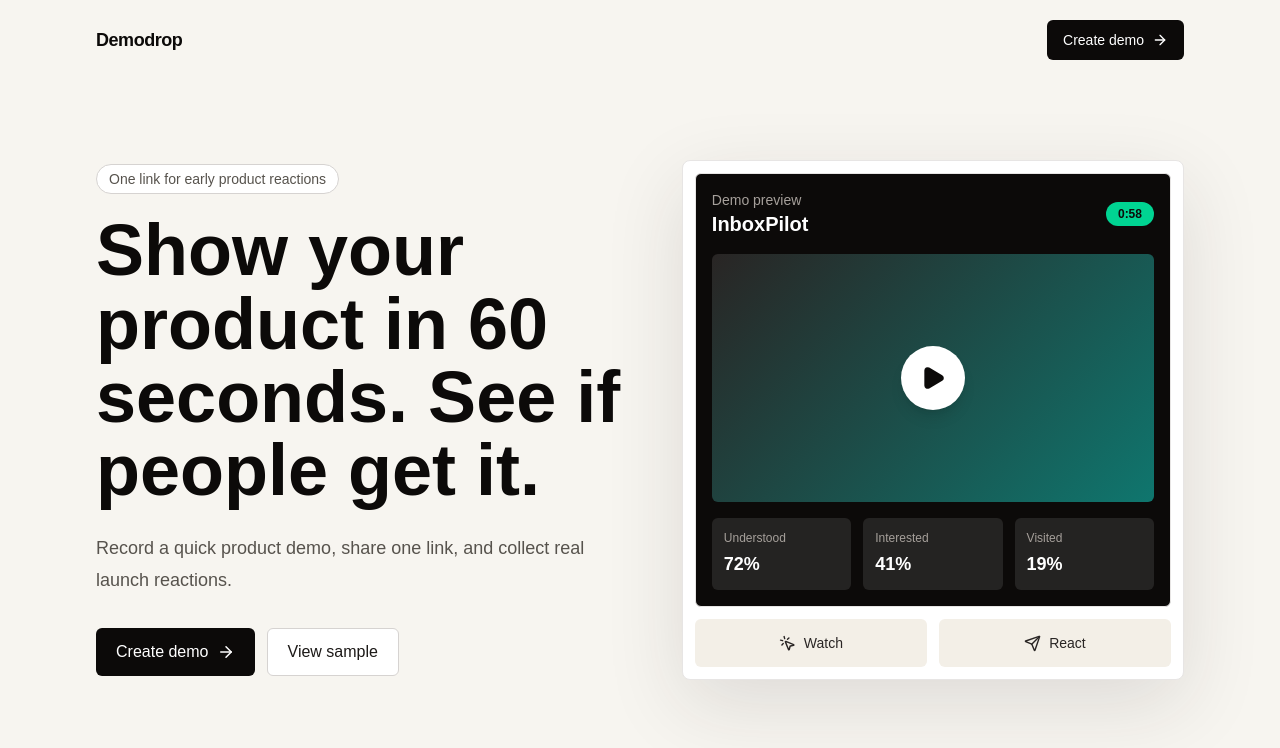
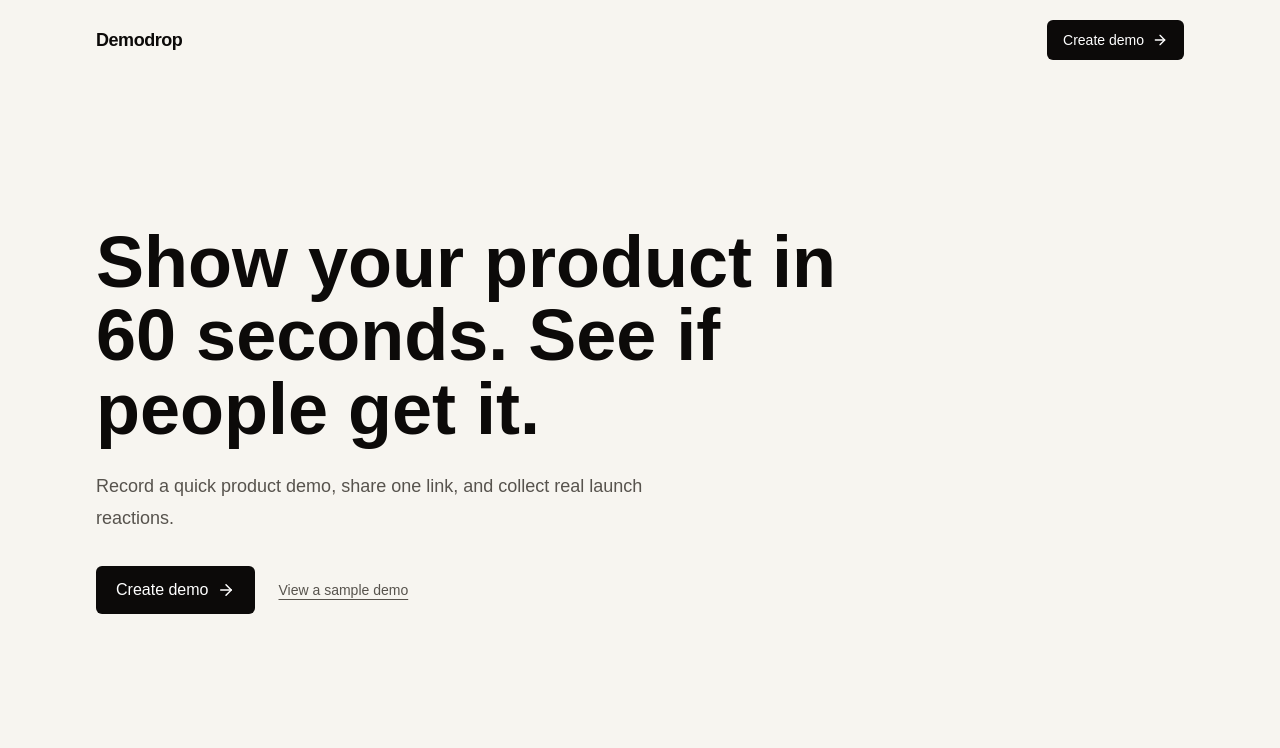
Before and after one commit to sgu-minseong/Demodrop, a Next.js app: page / in a window 1280 px wide. Shown: the top 748 px of the page. Built offline with nearby package versions, Linux system fonts and the light colour scheme.

Commit message:
feat: apply design system

```diff
--- a/app/d/[slug]/feedback-form.tsx
+++ b/app/d/[slug]/feedback-form.tsx
@@ -1,7 +1,7 @@
 "use client";
 
-import { useMemo, useState } from "react";
-import { CheckCircle2, Send } from "lucide-react";
+import { useMemo, useRef, useState } from "react";
+import { CheckCircle2, LoaderCircle, Send } from "lucide-react";
 
 type FeedbackFormProps = {
   slug: string;
@@ -28,6 +28,7 @@ const objectionOptions = [
 
 export function FeedbackForm({ slug }: FeedbackFormProps) {
   const storageKey = useMemo(() => `demodrop.feedback.${slug}`, [slug]);
+  const submitInFlightRef = useRef(false);
   const [clarity, setClarity] = useState("");
   const [tryIntent, setTryIntent] = useState("");
   const [confusingArea, setConfusingArea] = useState("");
@@ -44,6 +45,10 @@ export function FeedbackForm({ slug }: FeedbackFormProps) {
   const [error, setError] = useState("");
 
   async function submitFeedback() {
+    if (submitInFlightRef.current || status !== "idle") {
+      return;
+    }
+
     setError("");
 
     if (!clarity || !tryIntent || !confusingArea || !objection) {
@@ -51,10 +56,7 @@ export function FeedbackForm({ slug }: FeedbackFormProps) {
       return;
     }
 
-    if (status === "submitted") {
-      return;
-    }
-
+    submitInFlightRef.current = true;
     setStatus("submitting");
 
     try {
@@ -88,6 +90,8 @@ export function FeedbackForm({ slug }: FeedbackFormProps) {
           ? caughtError.message
           : "Could not submit feedback.",
       );
+    } finally {
+      submitInFlightRef.current = false;
     }
   }
 
@@ -165,8 +169,12 @@ export function FeedbackForm({ slug }: FeedbackFormProps) {
           disabled={status === "submitting"}
           className="inline-flex h-11 w-full items-center justify-center gap-2 rounded-md bg-stone-950 px-4 text-sm font-medium text-white hover:bg-stone-800 disabled:cursor-not-allowed disabled:bg-stone-400"
         >
-          <Send size={16} />
-          {status === "submitting" ? "Submitting..." : "Send feedback"}
+          {status === "submitting" ? (
+            <LoaderCircle size={16} className="spin-loading" />
+          ) : (
+            <Send size={16} />
+          )}
+          {status === "submitting" ? "Sending..." : "Send feedback"}
         </button>
       </div>
     </div>
--- a/app/globals.css
+++ b/app/globals.css
@@ -24,3 +24,46 @@ body {
   color: var(--foreground);
   font-family: Arial, Helvetica, sans-serif;
 }
+
+button,
+a[href] {
+  -webkit-tap-highlight-color: transparent;
+  transition-property: transform, background-color, border-color, color, box-shadow;
+  transition-duration: 150ms;
+  transition-timing-function: ease;
+}
+
+button:not(:disabled):active,
+a[href]:active {
+  transform: scale(0.98);
+}
+
+button:disabled {
+  transform: none;
+}
+
+.spin-loading {
+  animation: spin-loading 0.8s linear infinite;
+}
+
+@keyframes spin-loading {
+  to {
+    transform: rotate(360deg);
+  }
+}
+
+@media (prefers-reduced-motion: reduce) {
+  button,
+  a[href] {
+    transition-duration: 0ms;
+  }
+
+  button:not(:disabled):active,
+  a[href]:active {
+    transform: none;
+  }
+
+  .spin-loading {
+    animation: none;
+  }
+}
--- a/app/new/page.tsx
+++ b/app/new/page.tsx
@@ -10,6 +10,7 @@ import {
   Clipboard,
   Copy,
   FileVideo,
+  LoaderCircle,
   Mic,
   MonitorUp,
   RotateCcw,
@@ -111,6 +112,7 @@ export default function NewDemoPage() {
   const autoStopTimerRef = useRef<ReturnType<typeof setTimeout> | null>(null);
   const previewUrlRef = useRef<string | null>(null);
   const fileInputRef = useRef<HTMLInputElement | null>(null);
+  const uploadInFlightRef = useRef(false);
   const recordingSessionRef = useRef(0);
   const finalizingRecordingRef = useRef(false);
   const countdownRejectRef = useRef<((error: Error) => void) | null>(null);
@@ -144,6 +146,10 @@ export default function NewDemoPage() {
 
   async function handleSubmit(event: FormEvent<HTMLFormElement>) {
     event.preventDefault();
+
+    if (uploadInFlightRef.current) {
+      return;
+    }
 
     const productNameError = getRequiredFieldError(
       productName,
@@ -184,6 +190,7 @@ export default function NewDemoPage() {
       return;
     }
 
+    uploadInFlightRef.current = true;
     setStatus("uploading");
     setError("");
     setCopied("");
@@ -220,6 +227,8 @@ export default function NewDemoPage() {
           ? caughtError.message
           : "Failed to upload your demo.",
       );
+    } finally {
+      uploadInFlightRef.current = false;
     }
   }
 
@@ -639,7 +648,11 @@ export default function NewDemoPage() {
                 disabled={isUploading || isRecordingBusy}
                 className="mt-2 inline-flex h-12 w-full items-center justify-center gap-2 rounded-md bg-stone-950 px-5 text-base font-medium text-white hover:bg-stone-800 disabled:cursor-not-allowed disabled:bg-stone-400 sm:w-auto"
               >
-                <Upload size={18} />
+                {isUploading ? (
+                  <LoaderCircle size={18} className="spin-loading" />
+                ) : (
+                  <Upload size={18} />
+                )}
                 {isUploading ? "Uploading your demo..." : "Create demo"}
               </button>
             </form>
--- a/app/page.tsx
+++ b/app/page.tsx
@@ -1,6 +1,5 @@
 import Link from "next/link";
-import type { ReactNode } from "react";
-import { ArrowRight, MousePointerClick, Play, Send } from "lucide-react";
+import { ArrowRight } from "lucide-react";
 
 export default function Home() {
   return (
@@ -19,11 +18,8 @@ export default function Home() {
           </Link>
         </header>
 
-        <section className="grid flex-1 items-center gap-10 py-12 lg:grid-cols-[1fr_0.92fr] lg:py-16">
-          <div className="max-w-2xl">
-            <p className="mb-5 inline-flex rounded-full border border-stone-300 bg-white px-3 py-1 text-sm text-stone-600">
-              One link for early product reactions
-            </p>
+        <section className="flex flex-1 items-center py-12 lg:py-16">
+          <div className="max-w-3xl">
             <h1 className="text-5xl font-semibold leading-[1.02] tracking-normal text-stone-950 sm:text-6xl lg:text-7xl">
               Show your product in 60 seconds. See if people get it.
             </h1>
@@ -41,38 +37,10 @@ export default function Home() {
               </Link>
               <Link
                 href="/d/sample"
-                className="inline-flex h-12 items-center justify-center rounded-md border border-stone-300 bg-white px-5 text-base font-medium text-stone-900 transition hover:bg-stone-50"
+                className="inline-flex h-12 items-center justify-center rounded-md px-1 text-sm font-medium text-stone-600 underline underline-offset-4 transition hover:text-stone-950 sm:px-3"
               >
-                View sample
+                View a sample demo
               </Link>
-            </div>
-          </div>
-
-          <div className="rounded-lg border border-stone-200 bg-white p-3 shadow-[0_24px_80px_rgba(41,37,36,0.12)]">
-            <div className="rounded-md border border-stone-200 bg-stone-950 p-4 text-white">
-              <div className="mb-4 flex items-center justify-between">
-                <div>
-                  <p className="text-sm text-stone-400">Demo preview</p>
-                  <h2 className="text-xl font-semibold">InboxPilot</h2>
-                </div>
-                <span className="rounded-full bg-emerald-400 px-3 py-1 text-xs font-semibold text-stone-950">
-                  0:58
-                </span>
-              </div>
-              <div className="flex aspect-video items-center justify-center rounded-md bg-[linear-gradient(135deg,#292524,#0f766e)]">
-                <div className="flex h-16 w-16 items-center justify-center rounded-full bg-white text-stone-950 shadow-lg">
-                  <Play size={26} fill="currentColor" />
-                </div>
-              </div>
-              <div className="mt-4 grid gap-3 sm:grid-cols-3">
-                <PreviewStat label="Understood" value="72%" />
-                <PreviewStat label="Interested" value="41%" />
-                <PreviewStat label="Visited" value="19%" />
-              </div>
-            </div>
-            <div className="mt-3 grid gap-3 sm:grid-cols-2">
-              <PreviewAction icon={<MousePointerClick size={17} />} text="Watch" />
-              <PreviewAction icon={<Send size={17} />} text="React" />
             </div>
           </div>
         </section>
@@ -80,27 +48,3 @@ export default function Home() {
     </main>
   );
 }
-
-function PreviewStat({ label, value }: { label: string; value: string }) {
-  return (
-    <div className="rounded-md bg-white/10 p-3">
-      <p className="text-xs text-stone-400">{label}</p>
-      <p className="mt-1 text-lg font-semibold">{value}</p>
-    </div>
-  );
-}
-
-function PreviewAction({
-  icon,
-  text,
-}: {
-  icon: ReactNode;
-  text: string;
-}) {
-  return (
-    <div className="flex h-12 items-center justify-center gap-2 rounded-md bg-[#f3efe7] text-sm font-medium text-stone-800">
-      {icon}
-      {text}
-    </div>
-  );
-}
```
